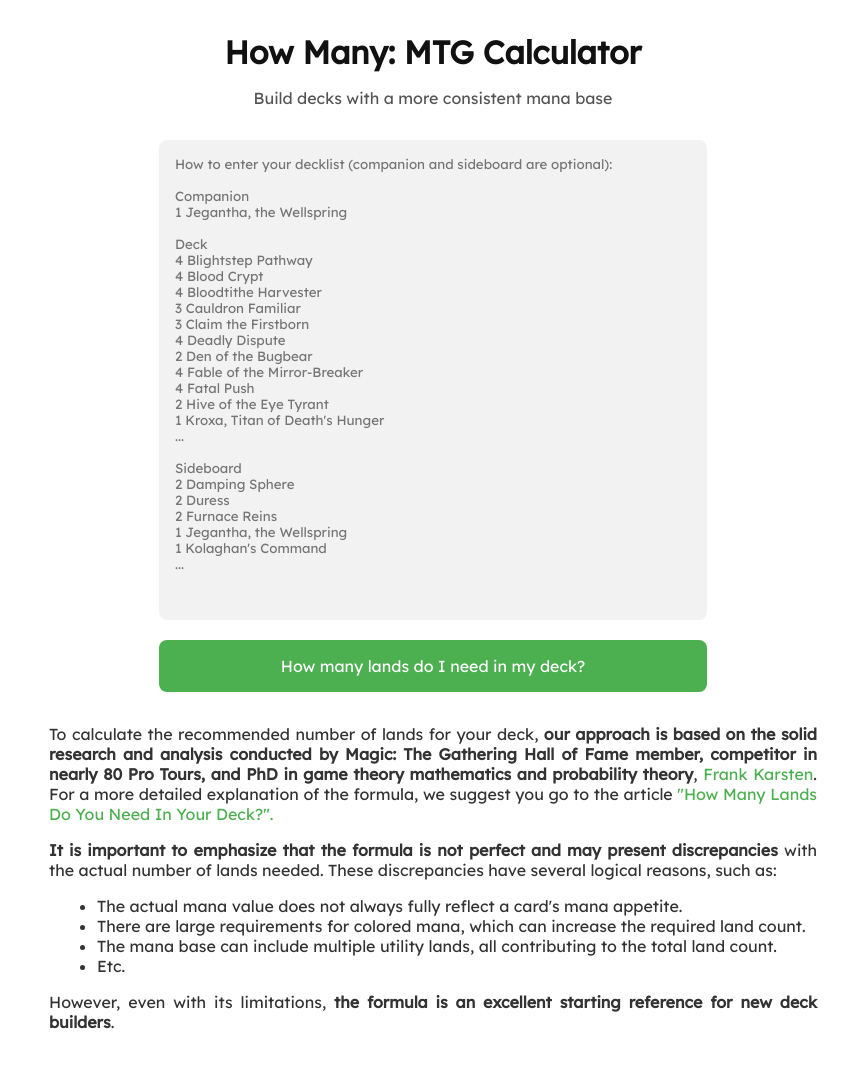
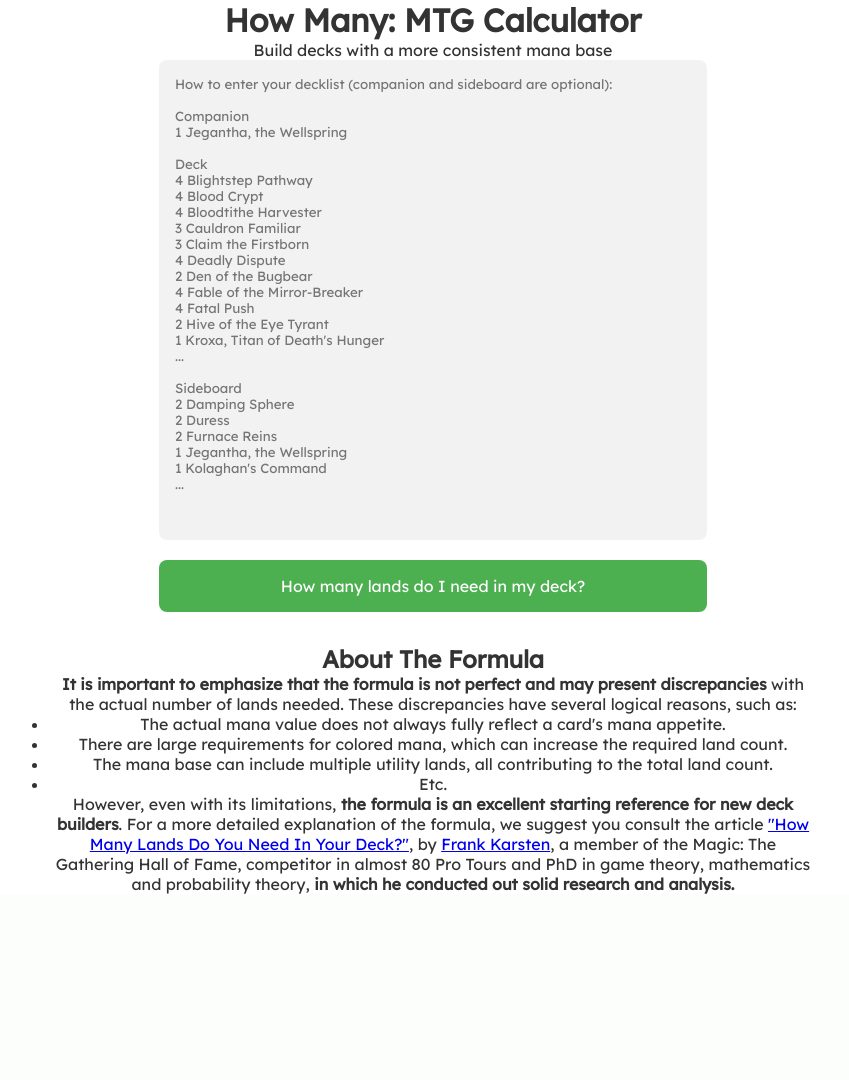
Before and after one commit to raulin0/how-many, a Django app: page / in a window 1280 px wide. Shown: the part 56-1136 px from the top of the page, without its empty margins (207-1056 px from the left). After the commit the page ends 950 px from the top, so only its background shows below. Run offline with Django 4.2, Linux system fonts and the light colour scheme.

Commit message:
refactor: redesign layout and improve readability
- Restructured the layout to enhance visual appeal and user experience.
- Renamed CSS classes for better consistency and clarity.
- Reorganized content sections and improved their spacing.
- Updated headings and labels for improved accessibility.

This commit improves the overall UI/UX of the 'index.html' page by reorganizing
the content layout and applying consistent styling throughout.

```diff
--- a/decklist_analyzer/templates/decklist_analyzer/index.html
+++ b/decklist_analyzer/templates/decklist_analyzer/index.html
@@ -3,9 +3,9 @@
 {% block content %}
     <main>
         <div tabindex="0" class="content" onfocus="closeSidebar()" id="content">
-            <div class="title">
-                <h1 id="title-text">How Many: MTG Calculator</h1>
-                <p id="subtitle-text">Build decks with a more consistent mana base</p>
+            <div class="title-container">
+                <h1>How Many: MTG Calculator</h1>
+                <p>Build decks with a more consistent mana base</p>
             </div>
             <div class="form-container">
                 <form id="decklist-form" method="post">
@@ -44,7 +44,7 @@
             <div class="explanation-container">
                 {% if result %}
                 <div class="analysis" id="results">
-                    <h2>How Many: MTG Calculator</h2>
+                    <h2>Decklist Analysis</h2>
                     <p>Your deck has <u><b>{{ result.companion_count }}</b></u> companion and <u><b>{{ result.card_count }}</b></u> cards, of which <u><b>{{ result.non_land_count }}</b></u> are non-lands with <u><b>{{ result.non_land_cmcs_count }}</b></u> total CMC, <u><b>{{ result.cheap_card_draw_count }}</b></u> cheap card draw, <u><b>{{ result.cheap_mana_ramp_count }}</b></u> cheap mana ramp, <u><b>{{ result.non_mythic_land_spell_mdfc_count }}</b></u> non-mythic land/spell MDFC, <u><b>{{ result.mythic_land_spell_mdfc_count }}</b></u> mythic land/spell MDFC and <u><b>{{ result.average_cmc }}</b></u> average CMC.</p>
                     <ul>
                         {% if result.companion %}
@@ -72,16 +72,12 @@
                     {% endif %}
                     {% endif %}
                 </div>
-                <div class="recommended-lands">
-                    <p><strong>The recommended number of lands for your deck is <u>{{ result.recommended_number_of_lands }}</u></strong></p>
-                </div>
+                <p id="recommended-lands"><strong>The recommended number of lands for your deck is <u>{{ result.recommended_number_of_lands }}</u></strong></p>
                 {% elif error_message %}
-                <div class="errors">
-                    <p id="error-message"><strong>{{ error_message }}</strong></p>
-                </div>
+                <p id="error-message"><strong>{{ error_message }}</strong></p>
                 {% endif %}
-                <div class="explanation">
-                    <p>To calculate the recommended number of lands for your deck, <b>our approach is based on the solid research and analysis conducted by Magic: The Gathering Hall of Fame member, competitor in nearly 80 Pro Tours, and PhD in game theory mathematics and probability theory</b>, <a href="https://twitter.com/karsten_frank" target="_blank">Frank Karsten</a>. For a more detailed explanation of the formula, we suggest you go to the article <a href="https://www.channelfireball.com/article/how-many-lands-do-you-need-in-your-deck-an-updated-analysis/cd1c1a24-d439-4a8e-b369-b936edb0b38a/" target="_blank">"How Many Lands Do You Need In Your Deck?".</a></p>
+                <div class="about-formula-container">
+                    <h2>About The Formula</h2>
                     <p><b>It is important to emphasize that the formula is not perfect and may present discrepancies</b> with the actual number of lands needed. These discrepancies have several logical reasons, such as:</p>
                     <ul>
                         <li>The actual mana value does not always fully reflect a card's mana appetite.</li>
@@ -89,7 +85,7 @@
                         <li>The mana base can include multiple utility lands, all contributing to the total land count.</li>
                         <li>Etc.</li>
                     </ul>
-                    <p>However, even with its limitations, <b>the formula is an excellent starting reference for new deck builders</b>.</p>
+                    <p>However, even with its limitations, <b>the formula is an excellent starting reference for new deck builders</b>. For a more detailed explanation of the formula, we suggest you consult the article <a href="https://www.channelfireball.com/article/how-many-lands-do-you-need-in-your-deck-an-updated-analysis/cd1c1a24-d439-4a8e-b369-b936edb0b38a/" target="_blank">"How Many Lands Do You Need In Your Deck?"</a>, by <a href="https://twitter.com/karsten_frank" target="_blank">Frank Karsten</a>, a member of the Magic: The Gathering Hall of Fame, competitor in almost 80 Pro Tours and PhD in game theory, mathematics and probability theory, <b>in which he conducted out solid research and analysis.</b></p>
                 </div>
             </div>
         </div>
```
